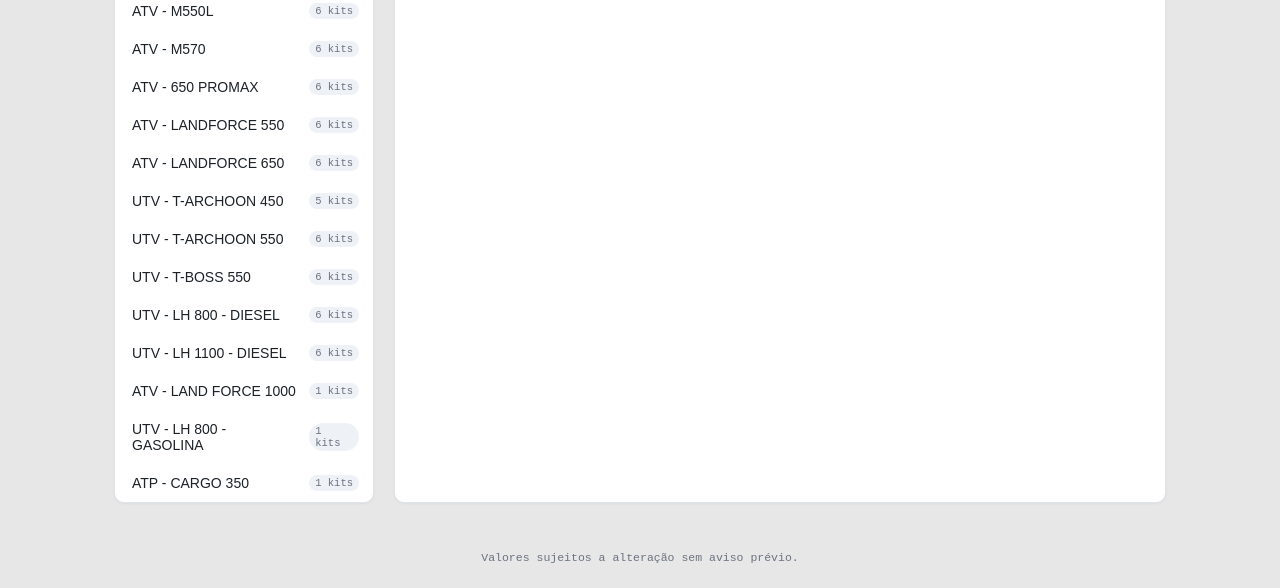
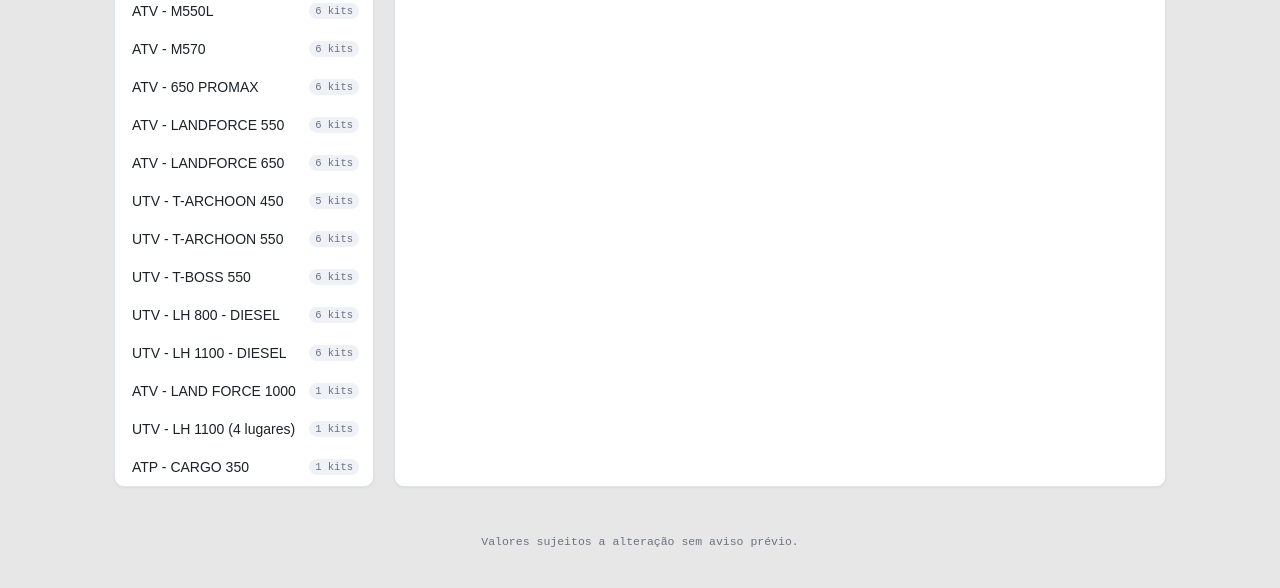
Before and after one commit to Ventura-Pos-Vendas/catalogo-itens-revisao, a plain HTML site: page index.html in a window 1280 px wide. Shown: the part 444-1032 px from the top of the page. Drawn offline with nearby package versions, Linux system fonts and the light colour scheme.

Commit message:
Update index.html

```diff
--- a/index.html
+++ b/index.html
@@ -1552,7 +1552,7 @@ const MODELS = [
 
     //LH 1100 - GASOLINA
   {
-    name: "UTV - LH 800 - GASOLINA",
+    name: "UTV - LH 1100 (4 lugares)",
     kits: [
       {
         name: "Kit Período Garantia Completo",
```
